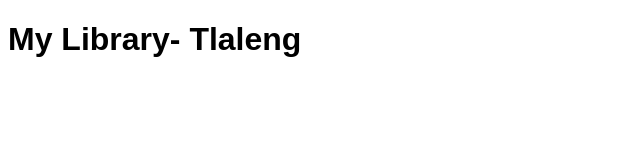
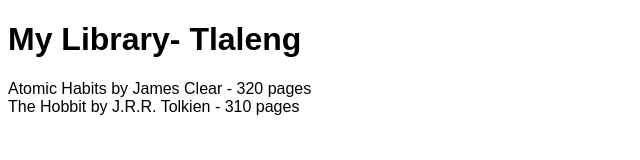
Before and after one commit to Tlaleng892/library, a plain HTML site: page index.html in a window 1280 px wide. Shown: the whole page, without its empty margins (0-640 px from the left). Drawn offline with Linux system fonts and the light colour scheme.

Commit message:
show books on page

```diff
--- a/index.html
+++ b/index.html
@@ -6,7 +6,8 @@
   <link rel="stylesheet" href="style.css">
 </head>
 <body>
-  <h1>My Library- Tlaleng</h1>
+  <h1>My Library- Tlaleng</h1> <div id="book-list"></div>
   <script src="script.js"></script>
+
 </body>
 </html>
--- a/script.js
+++ b/script.js
@@ -23,3 +23,14 @@ addBookToLibrary("Atomic Habits", "James Clear", 320, true);
 addBookToLibrary("The Hobbit", "J.R.R. Tolkien", 310, false);
 
 console.log(myLibrary);
+function displayBooks() {
+  const list = document.getElementById("book-list");
+  list.innerHTML = "";
+  myLibrary.forEach(book => {
+    const div = document.createElement("div");
+    div.textContent = book.title + " by " + book.author + " - " + book.pages + " pages";
+    list.appendChild(div);
+  });
+}
+
+displayBooks();
```
